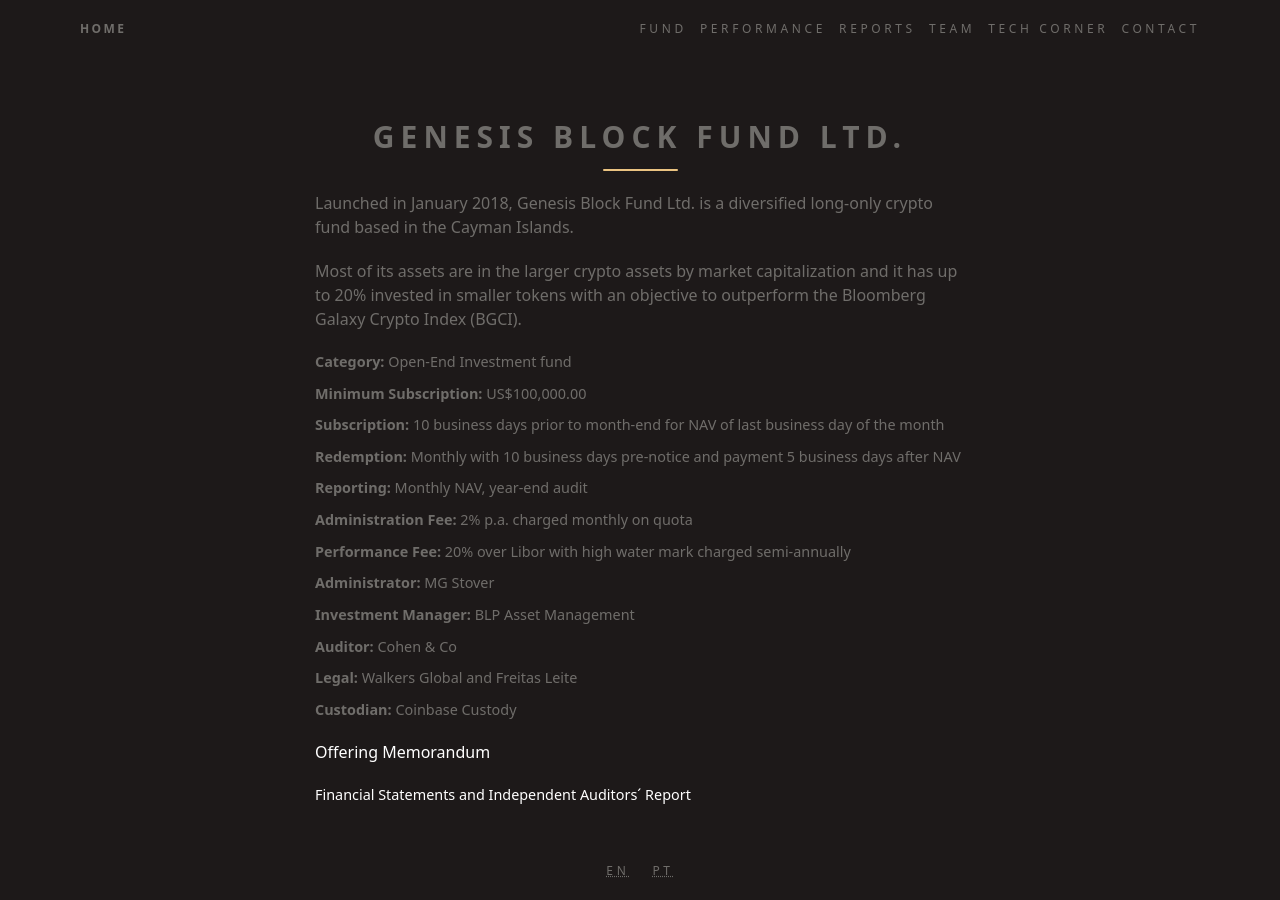
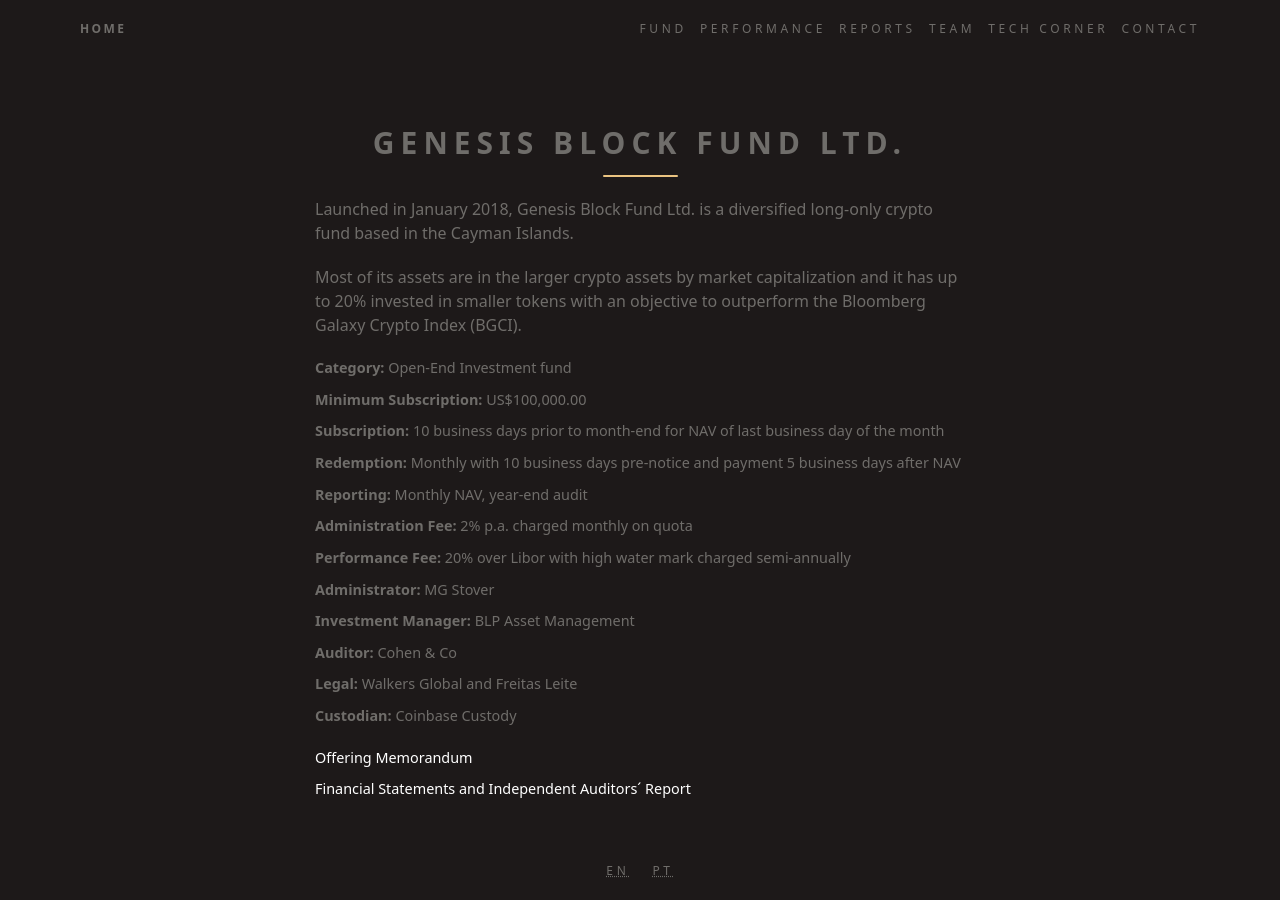
Before and after one commit to ateliedetemas/blpcrypto, a Jekyll site: the page built from _pages/en/funds.md, in a window 1280 px wide. Built offline with Jekyll 4.4.1, drawn with Linux system fonts in a browser that asks for light colours.

```diff
--- a/_pages/en/funds.md
+++ b/_pages/en/funds.md
@@ -23,5 +23,5 @@ Most of its assets are in the larger crypto assets by market capitalization and
 - **Custodian:** Coinbase Custody
 
 
-[Offering Memorandum]({{ '/assets/documents/OfferingMemorandum.pdf' | absolute_url }})
+- [Offering Memorandum]({{ '/assets/documents/OfferingMemorandum.pdf' | absolute_url }})
 - [Financial Statements and Independent Auditors´ Report]({{ '/assets/documents/FS19.PDF' }})
```
